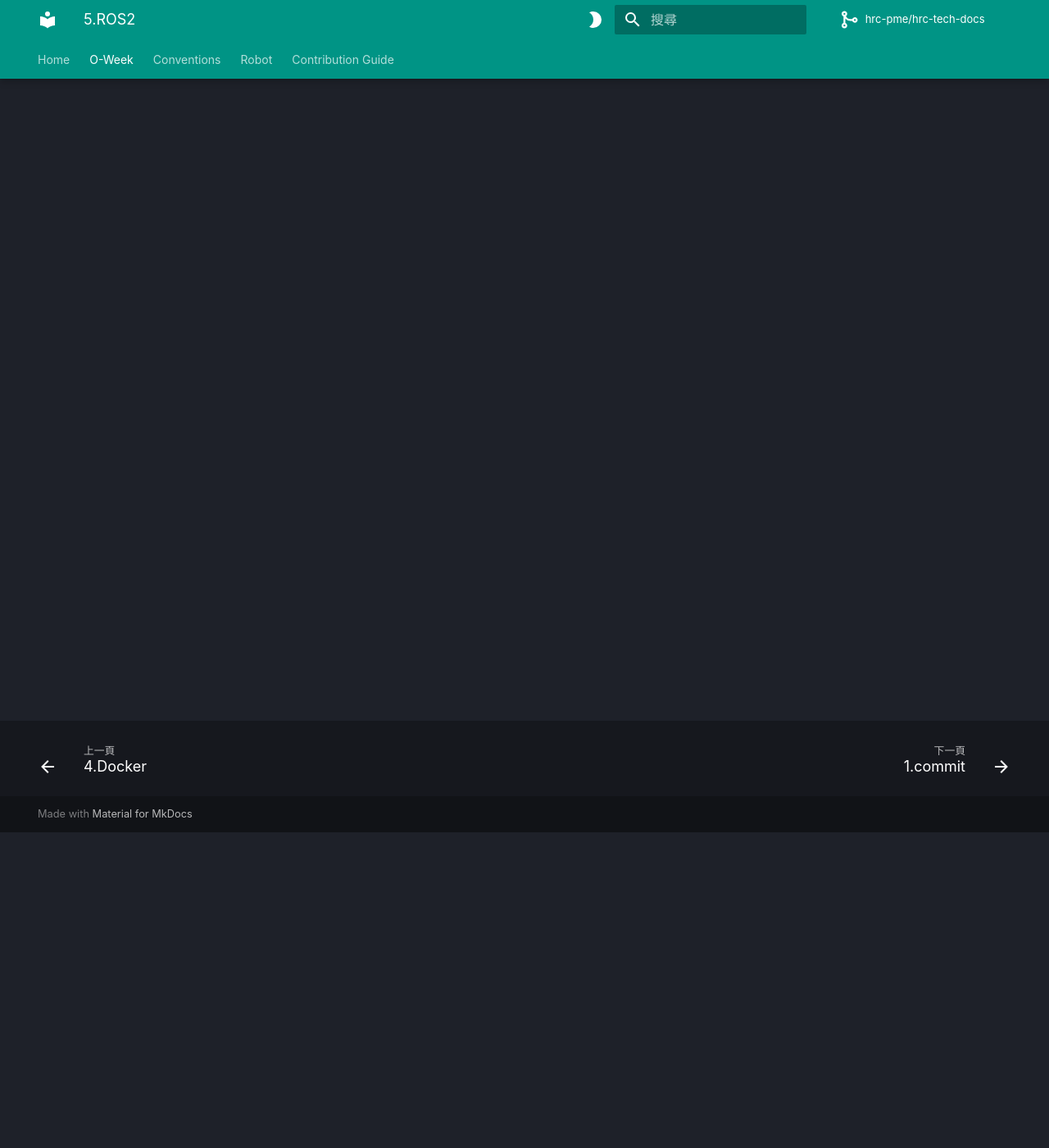
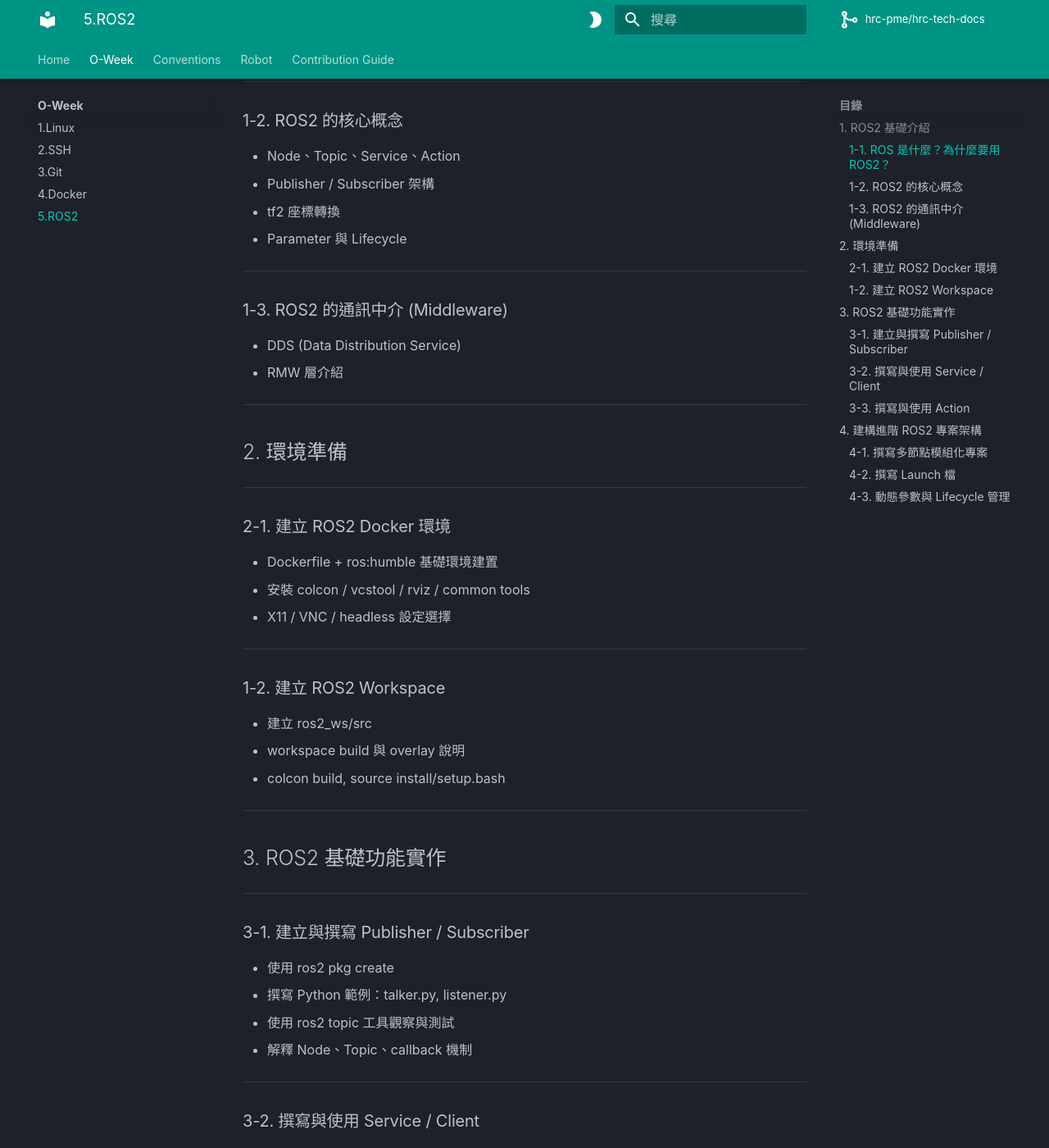
Before and after one commit to hrc-pme/O-Week, an MkDocs documentation site: the page built from docs/oweek/5.ros2.md, in a window 1280 px wide and 1400 px high, scrolled down 385 px. Shown: the whole window at 82% size. Built offline with MkDocs 1.6.1 and Material for MkDocs 9.7.7, drawn with Linux system fonts in a browser that asks for light colours; some web fonts are replaced; some of the changed text lies outside the part shown.

Commit message:
add: ros2 template

```diff
--- a/docs/oweek/5.ros2.md
+++ b/docs/oweek/5.ros2.md
@@ -1 +1,100 @@
 # ROS2
+
+## 1. ROS2 基礎介紹
+
+---
+
+### 1-1. ROS 是什麼？為什麼要用 ROS2？
+
+* ROS1 與 ROS2 的差異
+* ROS2 的應用場景與優勢
+* ROS2 的模組化設計與哲學
+
+---
+
+### 1-2. ROS2 的核心概念
+
+* Node、Topic、Service、Action
+* Publisher / Subscriber 架構
+* tf2 座標轉換
+* Parameter 與 Lifecycle
+
+---
+
+### 1-3. ROS2 的通訊中介 (Middleware)
+
+* DDS (Data Distribution Service)
+* RMW 層介紹
+
+---
+
+## 2. 環境準備
+
+---
+
+### 2-1. 建立 ROS2 Docker 環境
+
+* Dockerfile + ros:humble 基礎環境建置
+* 安裝 colcon / vcstool / rviz / common tools
+* X11 / VNC / headless 設定選擇
+
+---
+
+### 1-2. 建立 ROS2 Workspace
+
+* 建立 ros2_ws/src
+* workspace build 與 overlay 說明
+* colcon build, source install/setup.bash
+
+---
+
+## 3. ROS2 基礎功能實作
+
+---
+
+### 3-1. 建立與撰寫 Publisher / Subscriber
+
+* 使用 ros2 pkg create
+* 撰寫 Python 範例：talker.py, listener.py
+* 使用 ros2 topic 工具觀察與測試
+* 解釋 Node、Topic、callback 機制
+
+---
+
+### 3-2. 撰寫與使用 Service / Client
+
+* 撰寫 Python 服務端與客戶端
+* 使用 ros2 service 工具測試
+* 解析 request/response 結構
+
+---
+
+### 3-3. 撰寫與使用 Action
+
+* 撰寫 action server/client
+* 使用 ros2 action 工具觀察
+* 解釋 goal/cancel/result 機制與回呼
+
+---
+
+## 4. 建構進階 ROS2 專案架構
+
+---
+
+### 4-1. 撰寫多節點模組化專案
+
+* 專案結構設計建議（如 pkg_a/, pkg_b/）
+* 將 pub-sub, service, action 拆分為不同功能模組
+* 使用 .msg, .srv, .action 自訂介面類型
+
+### 4-2. 撰寫 Launch 檔
+
+* Python launch file 格式與語法
+* 引入多個節點與 namespace、參數
+* 加入延遲啟動、條件啟動
+
+### 4-3. 動態參數與 Lifecycle 管理
+
+* 使用 ROS2 Parameter
+* 引入 rclpy.parameter 管理設定
+* 簡介 Lifecycle Node 概念與應用時機
```
Also changed, not shown: docs/robot/index.md (+1 -1 lines).
